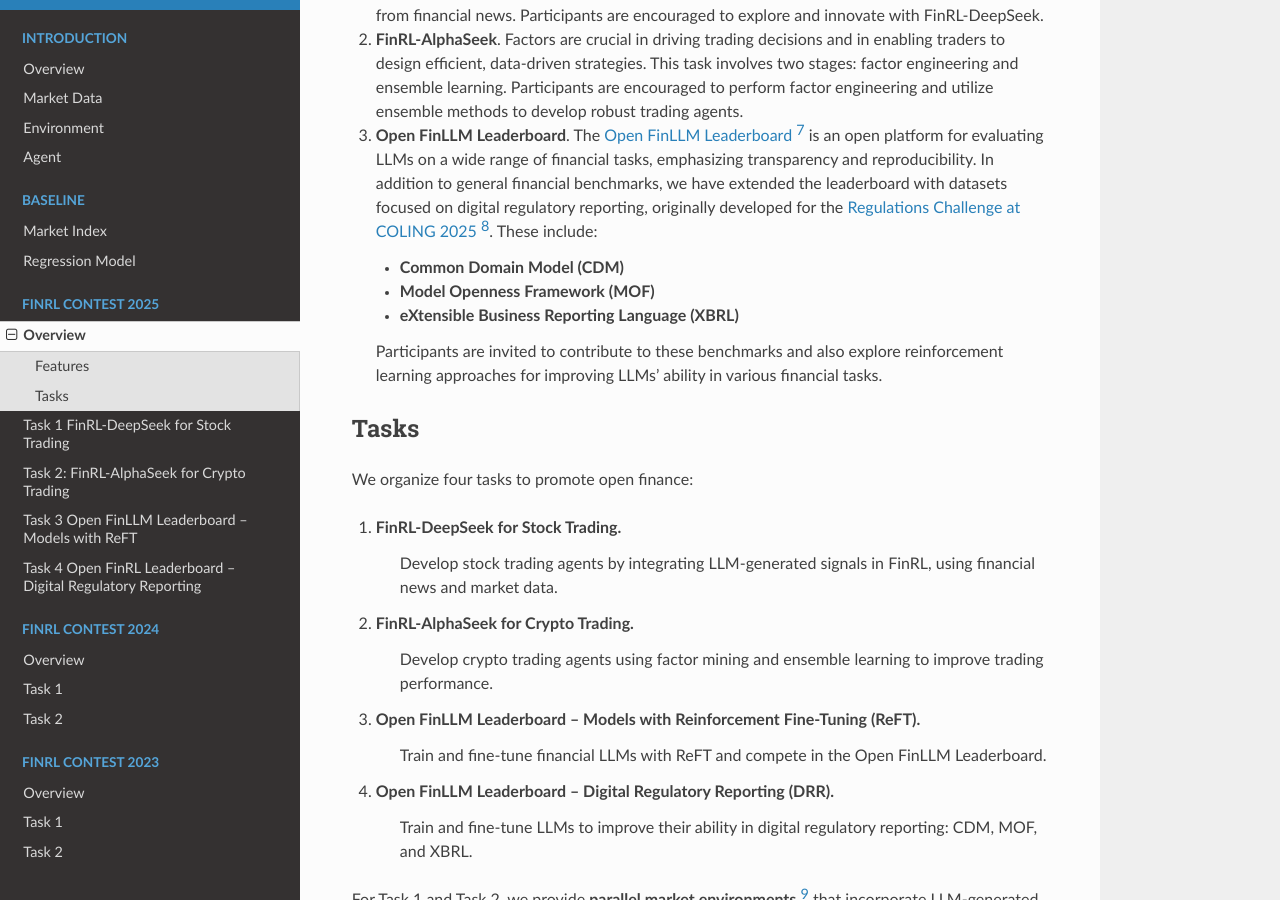
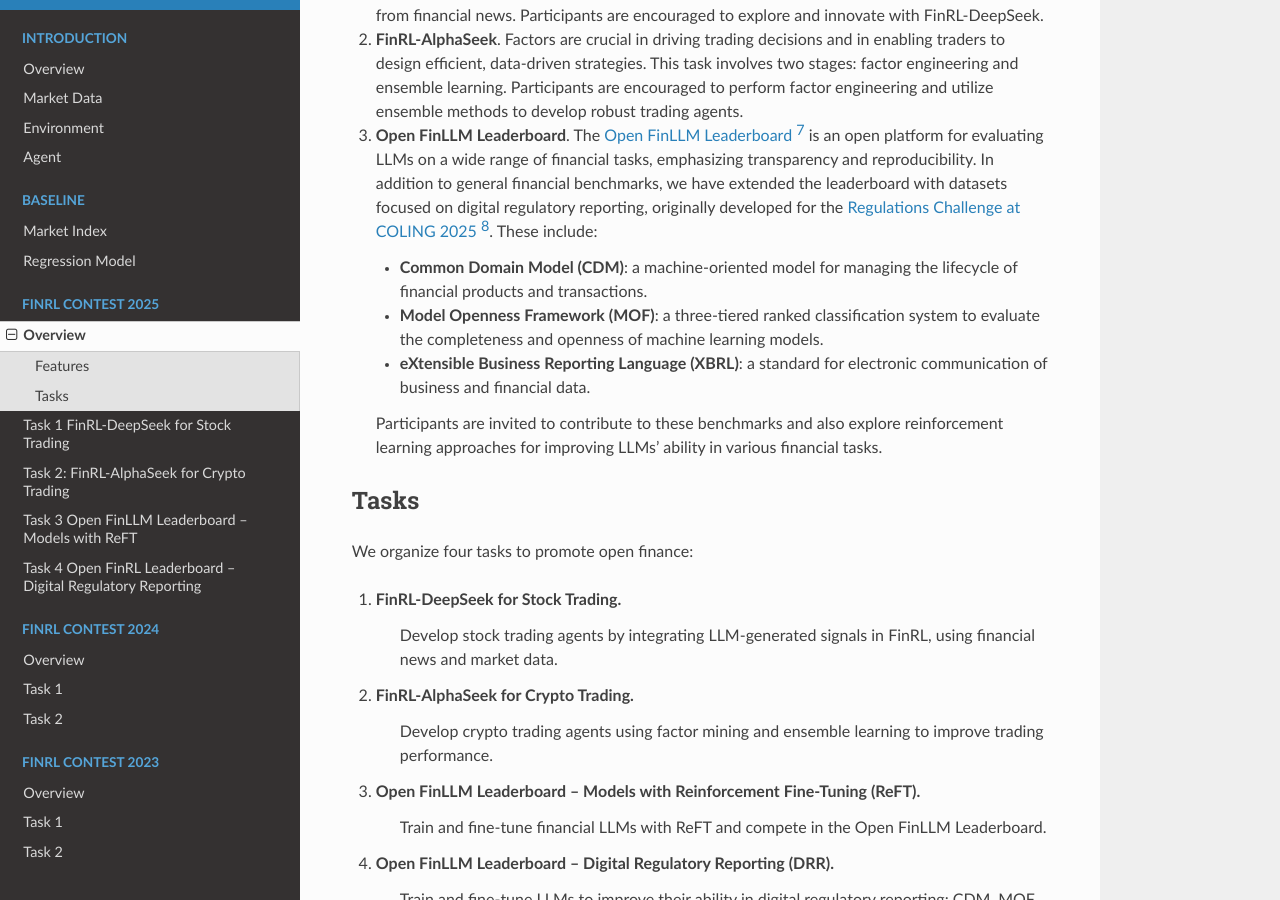
Before and after one commit to Xingyu025/FinAI-Contest, a Sphinx documentation site: the page built from docs/source/finrl2025/overview.rst, in a window 1280 px wide and 900 px high, scrolled down 500 px. Built offline with Sphinx 7.4.7 and the Read the Docs theme 3.1.0, drawn with Linux system fonts in a browser that asks for light colours.

Commit message:
update FinRL Contest 2025

```diff
--- a/docs/source/finrl2025/overview.rst
+++ b/docs/source/finrl2025/overview.rst
@@ -18,9 +18,9 @@
 3. **Open FinLLM Leaderboard**.
    The `Open FinLLM Leaderboard <https://huggingface.co/spaces/finosfoundation/Open-Financial-LLM-Leaderboard>`_ [7]_ is an open platform for evaluating LLMs on a wide range of financial tasks, emphasizing transparency and reproducibility. In addition to general financial benchmarks, we have extended the leaderboard with datasets focused on digital regulatory reporting, originally developed for the `Regulations Challenge at COLING 2025 <https://coling2025regulations.thefin.ai/home>`_ [8]_. These include:
 
-   - **Common Domain Model (CDM)**
-   - **Model Openness Framework (MOF)**
-   - **eXtensible Business Reporting Language (XBRL)**
+   - **Common Domain Model (CDM)**: a machine-oriented model for managing the lifecycle of financial products and transactions.
+   - **Model Openness Framework (MOF)**: a three-tiered ranked classification system to evaluate the completeness and openness of machine learning models.
+   - **eXtensible Business Reporting Language (XBRL)**: a standard for electronic communication of business and financial data.
 
    Participants are invited to contribute to these benchmarks and also explore reinforcement learning approaches for improving LLMs' ability in various financial tasks.
 
--- a/docs/source/finrl2025/task3.rst
+++ b/docs/source/finrl2025/task3.rst
@@ -1,3 +1,5 @@
 =====================================================
 Task 3 Open FinLLM Leaderboard -- Models with ReFT
 =====================================================
+
+More details on `Open FinLLM Leaderboard documentation <https://finllm-leaderboard.readthedocs.io/en/latest/>`_.
--- a/docs/source/finrl2025/task4.rst
+++ b/docs/source/finrl2025/task4.rst
@@ -1,3 +1,5 @@
 ===============================================================
 Task 4 Open FinRL Leaderboard -- Digital Regulatory Reporting
 ===============================================================
+
+More details on `Financial Regulations documentation <https://financial-regulations.readthedocs.io/en/latest/index.html>`_.
```
Also changed, not shown: 11 other files.
